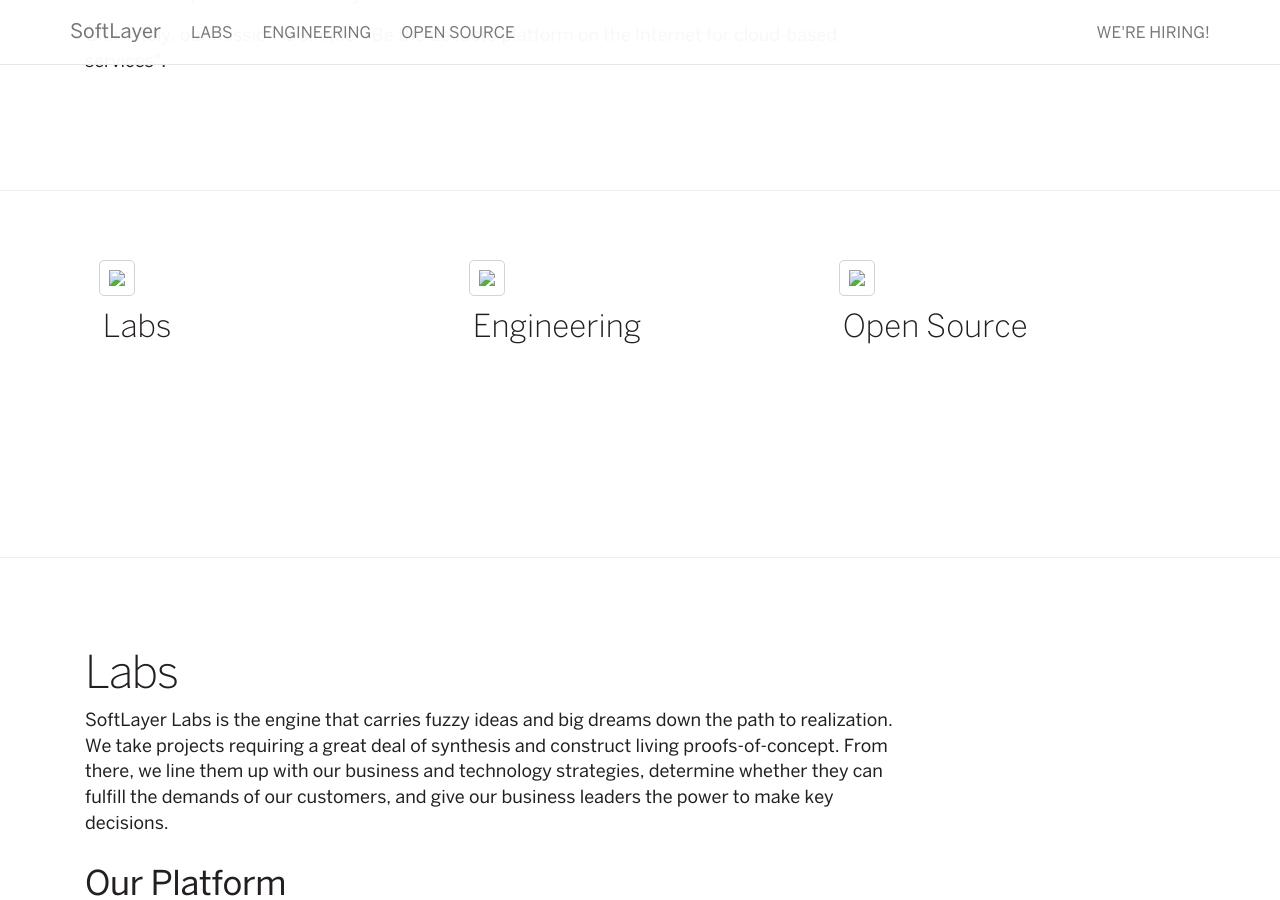
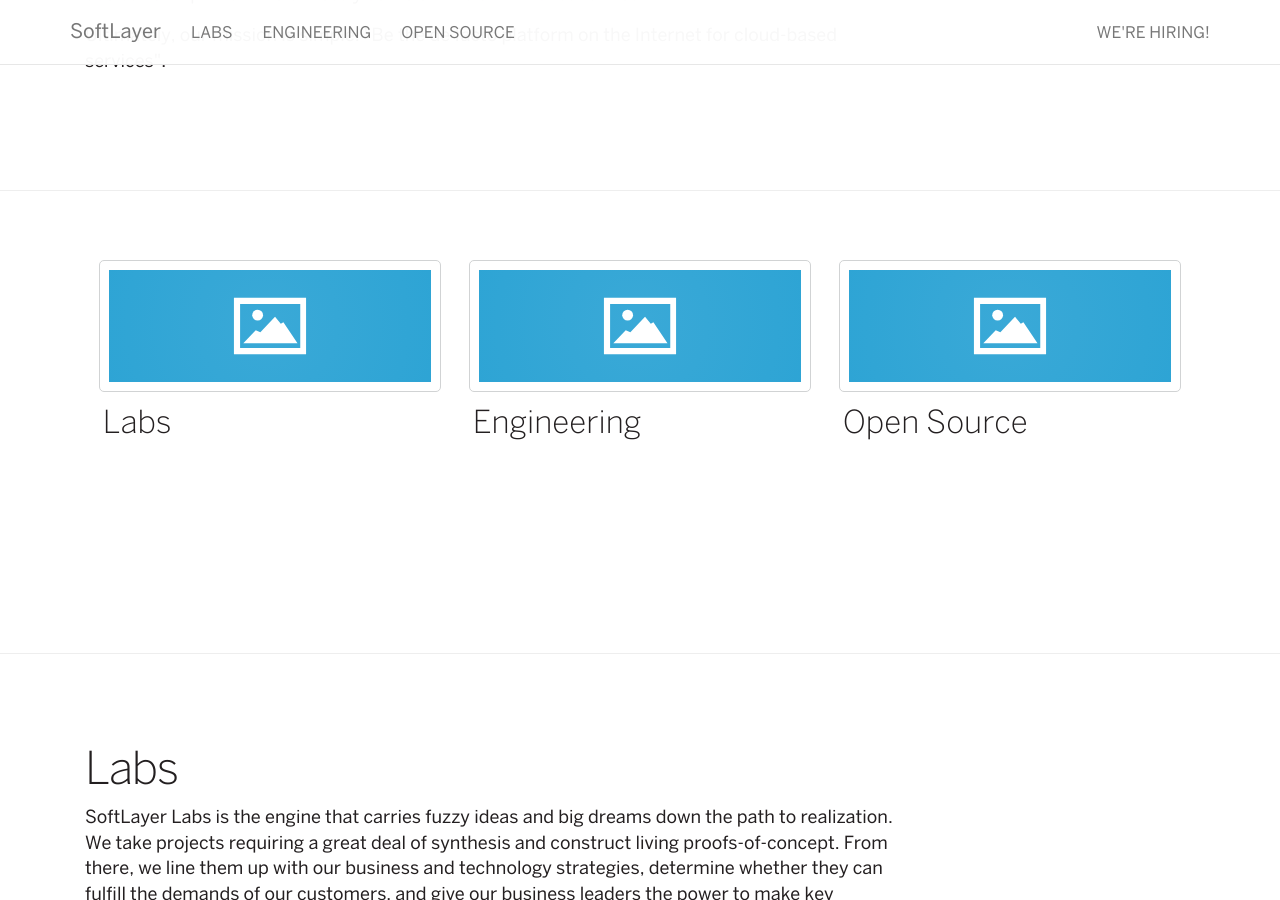
Before and after one commit to caleorourke/blue, a Jekyll site: the page built from index.html, in a window 1280 px wide and 900 px high, scrolled down 472 px. Built offline with Jekyll 4.4.1, drawn with Linux system fonts in a browser that asks for light colours.

Commit message:
dir updates

```diff
--- a/index.html
+++ b/index.html
@@ -42,7 +42,7 @@
               <div class="panel-teaser">
 
                 <a class="smooth" href="#labs">
-                  <img src="img/placeholder_800x280.svg">
+                  <img src="assets/img/placeholder_800x280.svg">
                   <div class="panel-title">
                     Labs
                   </div>
@@ -57,7 +57,7 @@
               <div class="panel-teaser">
 
                 <a class="smooth" href="#engineering">
-                  <img src="img/placeholder_800x280.svg">
+                  <img src="assets/img/placeholder_800x280.svg">
                   <div class="panel-title">
                     Engineering
                   </div>
@@ -72,7 +72,7 @@
               <div class="panel-teaser">
 
                 <a class="smooth" href="#oss">
-                  <img src="img/placeholder_800x280.svg">
+                  <img src="assets/img/placeholder_800x280.svg">
                   <div class="panel-title">
                     Open Source
                   </div>
```
